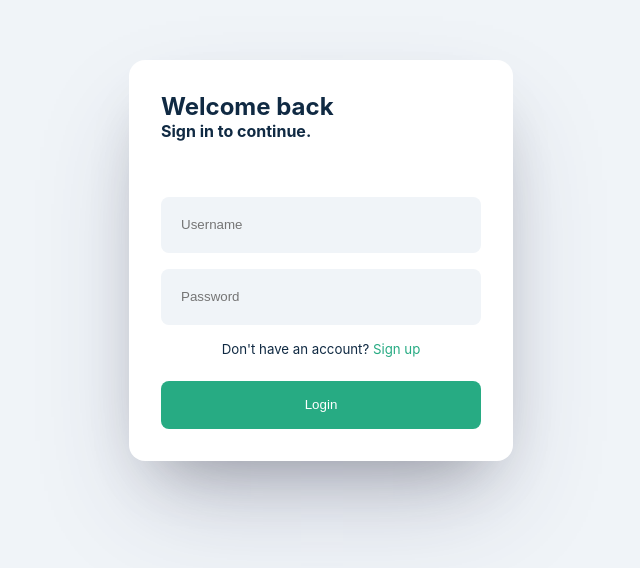
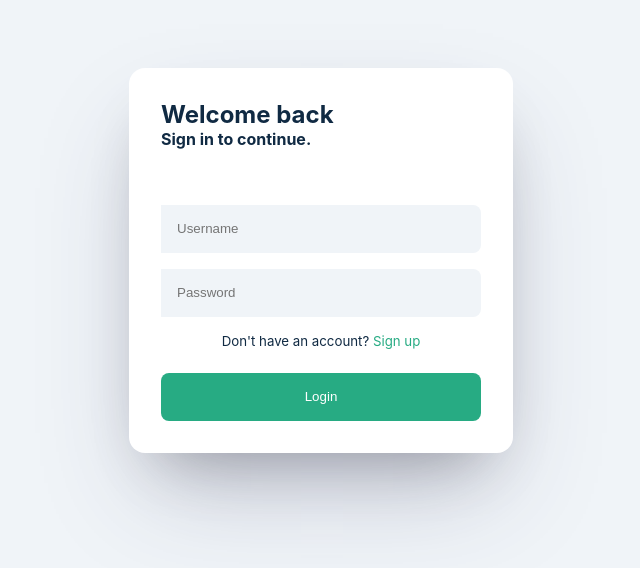
Before and after one commit to rtiempo/chat-app-react-typescript, a React (Create React App) app: page /login in a window 1280 px wide. Shown: the part 140-708 px from the top of the page, without its empty margins (319-959 px from the left). Built offline with nearby package versions, Linux system fonts and the light colour scheme.

Commit message:
Adjust input flex behavior and padding

```diff
--- a/src/components/Common/Common.js
+++ b/src/components/Common/Common.js
@@ -5,6 +5,7 @@ export const Input = styled.input`
   background-color: inherit;
   padding-left: 1rem;
   border: 0;
+  flex-grow: 1;
 
   &:focus {
     outline: none;
--- a/src/components/Login/Login.styles.js
+++ b/src/components/Login/Login.styles.js
@@ -9,8 +9,9 @@ export const LoginContainer = styled.div`
 `;
 
 export const Textfield = styled.div`
+  display: flex;
   background-color: #f0f4f8;
-  padding: 0.25rem;
+  padding: 0 1rem 0 0;
   border-radius: 0.5rem;
 `;
 
@@ -20,6 +21,25 @@ export const Button = styled.input`
   color: #fff;
   border: none;
   border-radius: 0.5rem;
+
+  /* :hover,
+  :focus {
+    border-color: rgba(0, 0, 0, 0.15);
+    box-shadow: rgba(0, 0, 0, 0.1) 0 4px 12px;
+    color: rgba(0, 0, 0, 0.65);
+  }
+
+  :hover {
+    transform: translateY(-1px);
+  }
+
+  :active {
+    background-color: #f0f0f1;
+    border-color: rgba(0, 0, 0, 0.15);
+    box-shadow: rgba(0, 0, 0, 0.06) 0 2px 4px;
+    color: rgba(0, 0, 0, 0.65);
+    transform: translateY(0);
+  } */
 `;
 
 export const Logo = styled.div`
@@ -55,6 +75,7 @@ export const Form = styled.form`
 
   input[type='submit'] {
     margin: 1rem 0 0;
+    cursor: pointer;
   }
 
   p,
--- a/src/components/Register/Register.styles.js
+++ b/src/components/Register/Register.styles.js
@@ -9,8 +9,9 @@ export const RegisterContainer = styled.div`
 `;
 
 export const Textfield = styled.div`
+  display: flex;
   background-color: #f0f4f8;
-  padding: 0.25rem;
+  padding: 0 1rem 0 0;
   border-radius: 0.5rem;
 `;
 
@@ -55,6 +56,7 @@ export const Form = styled.form`
 
   input[type='submit'] {
     margin: 1rem 0 0;
+    cursor: pointer;
   }
 
   p,
```
